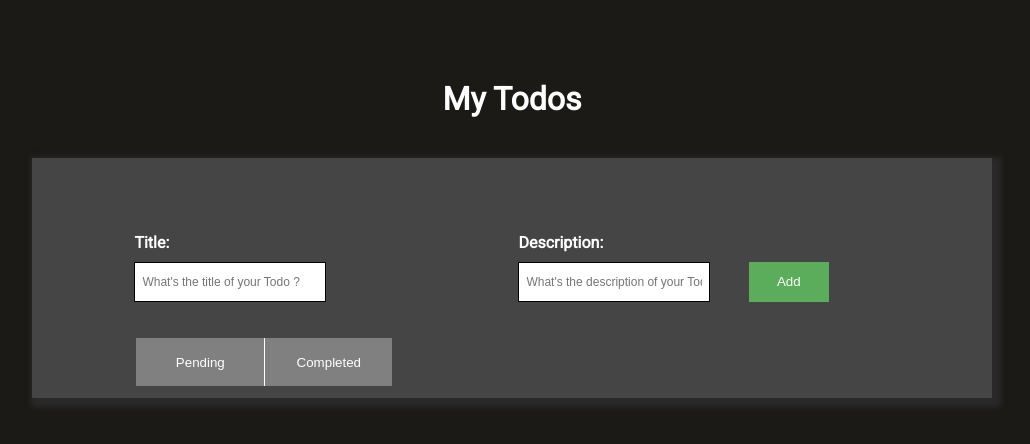
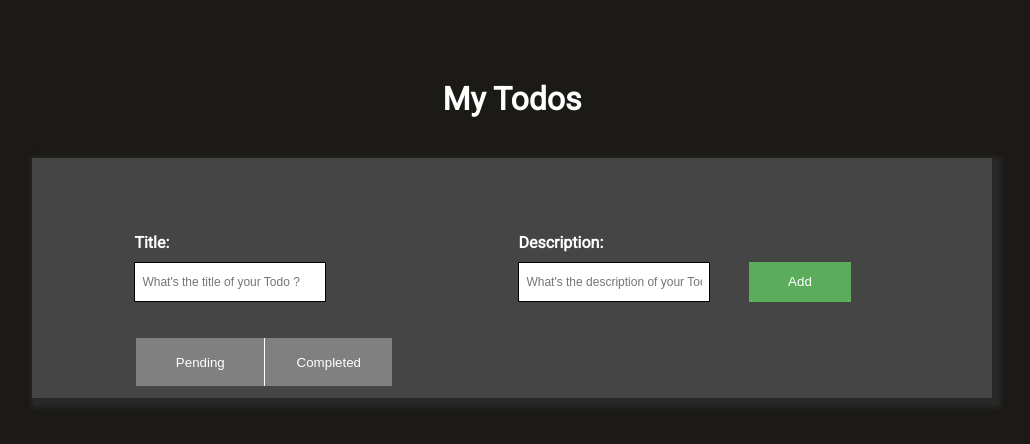
Before and after one commit to thisissonali/todo-list, a React (Vite) app: page / in a window 1280 px wide. Shown: the top 444 px of the page, without its empty margins (128-1158 px from the left). Built offline with nearby package versions, Linux system fonts and the light colour scheme.

Commit message:
Made Some UI changes

```diff
--- a/src/components/Board.css
+++ b/src/components/Board.css
@@ -57,7 +57,7 @@ input{
     margin-left: 3vw;
     color:white;
     height: 5vh;
-    width: 10vh;
+    width: 8vw;
     margin-bottom: 5px;
     border: none;
 }
```
